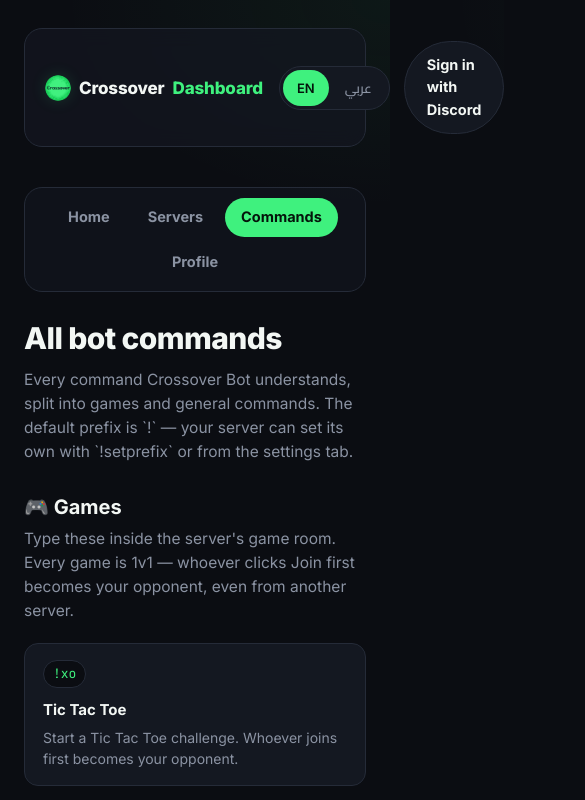
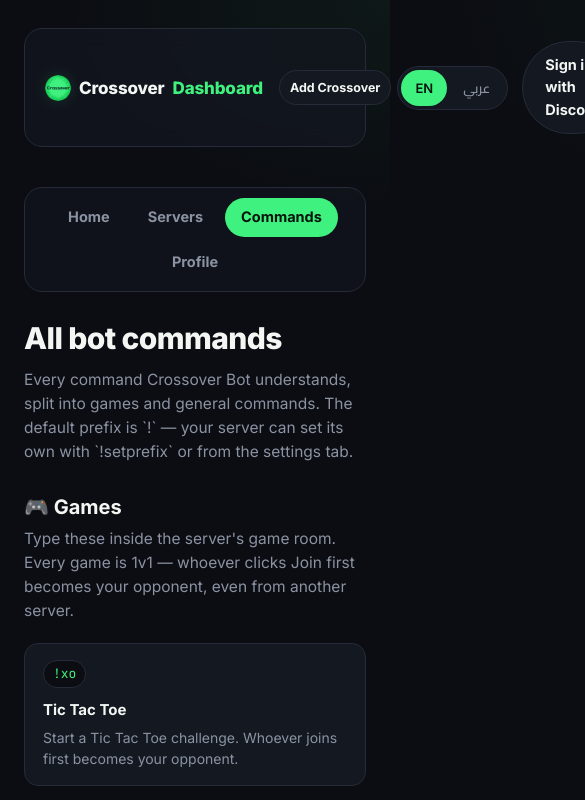
Before and after one commit to DRAGON223331/crossoverboard, a Next.js app: page /commands in a window 390 px wide. Shown: the top 800 px of the page, 585 px wide, since content can reach past the window. Built offline with nearby package versions, Linux system fonts and the light colour scheme.

Commit message:
Add files via upload

```diff
--- a/pages/commands.js
+++ b/pages/commands.js
@@ -33,7 +33,10 @@
           Crossover <span>{t.brandSuffix}</span>
         </div>
         <div className="topline-right">
-          <LanguageSwitcher />
+          <div className="top-actions">
+            <a className="btn secondary top-invite" href="/api/invite">{t.addCrossover}</a>
+            <LanguageSwitcher />
+          </div>
           {user ? (
             <div className="user-chip">
               {user.username}
--- a/pages/home.js
+++ b/pages/home.js
@@ -56,7 +56,10 @@
           Crossover <span>{t.brandSuffix}</span>
         </div>
         <div className="topline-right">
-          <LanguageSwitcher />
+          <div className="top-actions">
+            <a className="btn secondary top-invite" href="/api/invite">{t.addCrossover}</a>
+            <LanguageSwitcher />
+          </div>
           <div className="user-chip">
             <a href="/profile" className="user-link">{user.username}</a>
             <a href="/api/auth/logout">{t.signOut}</a>
--- a/pages/index.js
+++ b/pages/index.js
@@ -18,7 +18,10 @@
           <img src="/crossover-logo.png" alt="" className="brand-logo" />
           Crossover <span>{t.brandSuffix}</span>
         </div>
-        <LanguageSwitcher />
+        <div className="top-actions">
+            <a className="btn secondary top-invite" href="/api/invite">{t.addCrossover}</a>
+            <LanguageSwitcher />
+          </div>
       </div>
 
       {error && (
--- a/pages/owner/blocklist.js
+++ b/pages/owner/blocklist.js
@@ -33,7 +33,10 @@
           Crossover <span>{t.brandSuffix}</span>
         </div>
         <div className="topline-right">
-          <LanguageSwitcher />
+          <div className="top-actions">
+            <a className="btn secondary top-invite" href="/api/invite">{t.addCrossover}</a>
+            <LanguageSwitcher />
+          </div>
           <div className="user-chip">
             <a href="/profile" className="user-link">{user.username}</a>
             <a href="/api/auth/logout">{t.signOut}</a>
--- a/pages/profile.js
+++ b/pages/profile.js
@@ -79,7 +79,10 @@
           Crossover <span>{t.brandSuffix}</span>
         </div>
         <div className="topline-right">
-          <LanguageSwitcher />
+          <div className="top-actions">
+            <a className="btn secondary top-invite" href="/api/invite">{t.addCrossover}</a>
+            <LanguageSwitcher />
+          </div>
           <div className="user-chip">
             {user.username}
             <a href="/api/auth/logout">{t.signOut}</a>
--- a/pages/servers.js
+++ b/pages/servers.js
@@ -44,7 +44,10 @@
           Crossover <span>{t.brandSuffix}</span>
         </div>
         <div className="topline-right">
-          <LanguageSwitcher />
+          <div className="top-actions">
+            <a className="btn secondary top-invite" href="/api/invite">{t.addCrossover}</a>
+            <LanguageSwitcher />
+          </div>
           <div className="user-chip">
             <a href="/profile" className="user-link">
               {avatarUrl32 && <img src={avatarUrl32} alt="" />}
--- a/pages/servers/[guildId]/index.js
+++ b/pages/servers/[guildId]/index.js
@@ -136,7 +136,10 @@
           Crossover <span>{t.brandSuffix}</span>
         </div>
         <div className="topline-right">
-          <LanguageSwitcher />
+          <div className="top-actions">
+            <a className="btn secondary top-invite" href="/api/invite">{t.addCrossover}</a>
+            <LanguageSwitcher />
+          </div>
           <div className="user-chip">
             <a href="/profile" className="user-link">{user.username}</a>
             <a href="/api/auth/logout">{t.signOut}</a>
--- a/pages/servers/[guildId]/leaderboard.js
+++ b/pages/servers/[guildId]/leaderboard.js
@@ -41,7 +41,10 @@
           Crossover <span>{t.brandSuffix}</span>
         </div>
         <div className="topline-right">
-          <LanguageSwitcher />
+          <div className="top-actions">
+            <a className="btn secondary top-invite" href="/api/invite">{t.addCrossover}</a>
+            <LanguageSwitcher />
+          </div>
           <div className="user-chip">
             <a href="/profile" className="user-link">{user.username}</a>
             <a href="/api/auth/logout">{t.signOut}</a>
--- a/styles/globals.css
+++ b/styles/globals.css
@@ -1231,3 +1231,20 @@
   .achievement-grid { grid-template-columns: 1fr; }
   .profile-showcase-avatar { width: 96px; height: 96px; }
 }
+
+.top-actions {
+  display: flex;
+  align-items: center;
+  gap: 10px;
+}
+
+.top-invite {
+  white-space: nowrap;
+  padding: 8px 14px;
+  font-size: 0.85rem;
+}
+
+@media (max-width: 640px) {
+  .top-actions { gap: 6px; }
+  .top-invite { padding: 7px 10px; font-size: 0.78rem; }
+}
```
